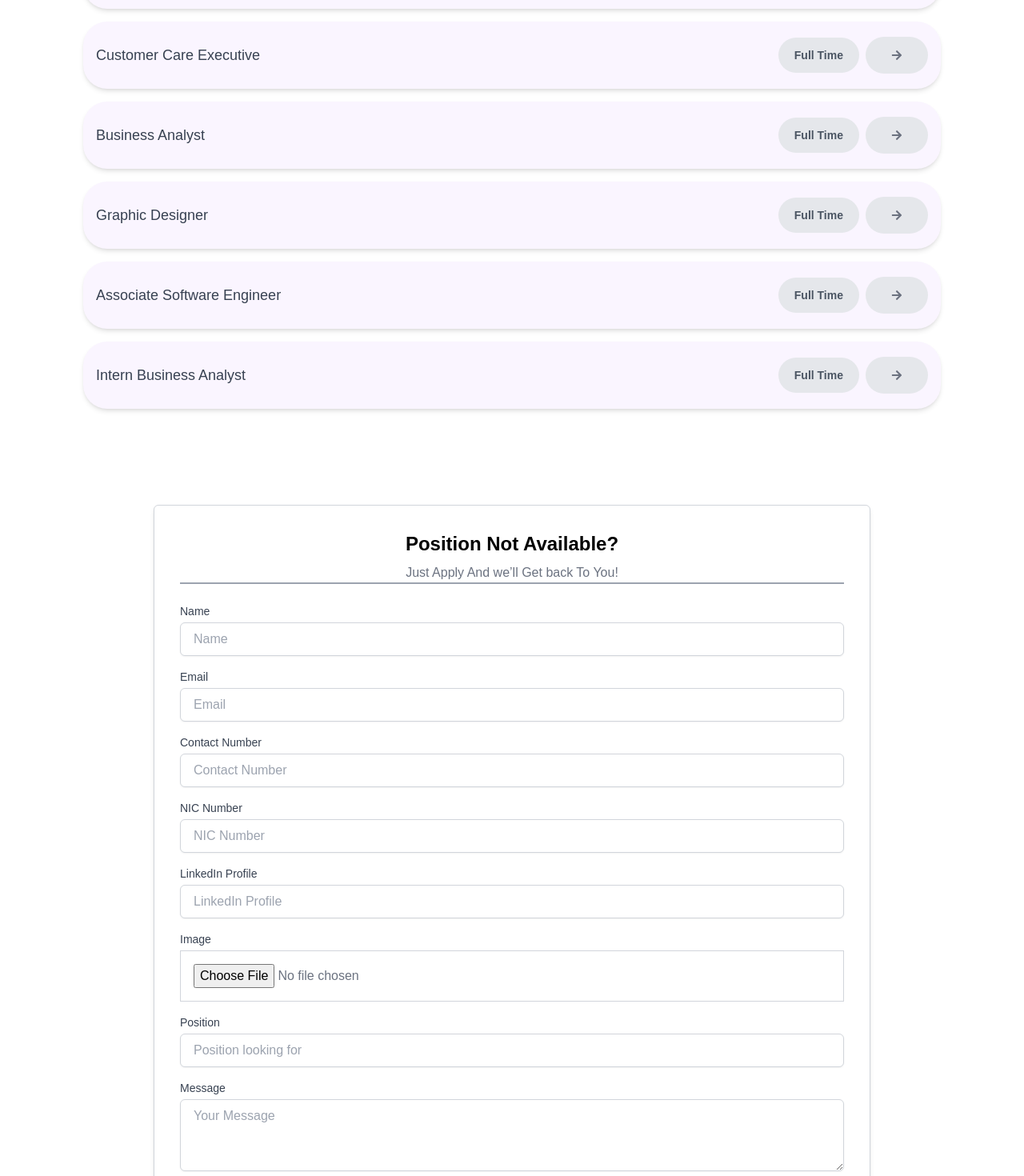
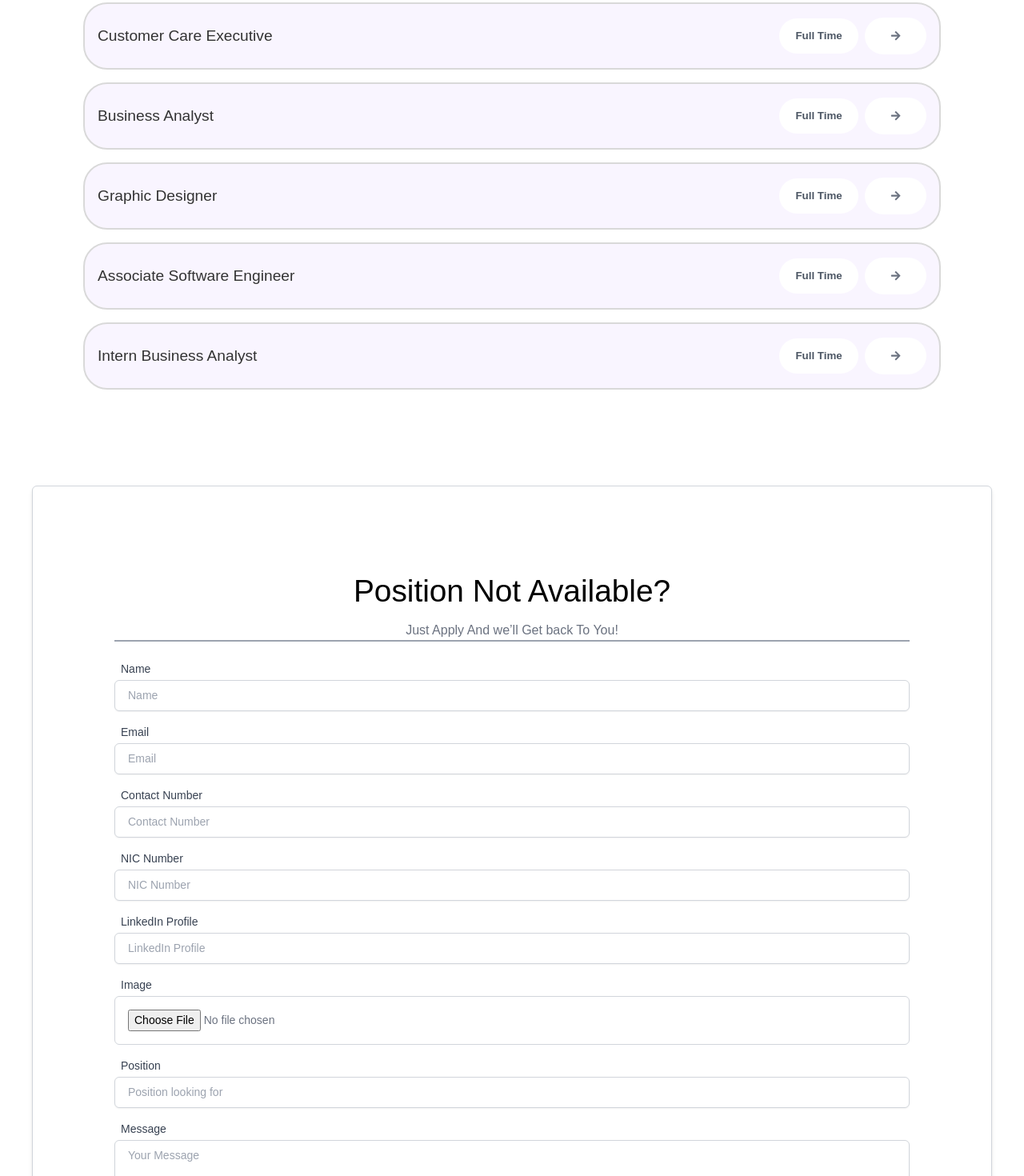
Before and after one commit to SPLkavinga/Asipiya-website, a React (Create React App) app: page /vacancie in a window 1280 px wide. Shown: the part 1539-3009 px from the top of the page at 80% size. Built offline with nearby package versions, Linux system fonts and the light colour scheme.

Commit message:
contact us abd vacancie page css update

```diff
--- a/src/Pages/Contact.jsx
+++ b/src/Pages/Contact.jsx
@@ -152,7 +152,7 @@ function Contact() {
         <div className="grid grid-cols-1 gap-6 mt-4 md:grid-cols-4 md:mt-0">
             {/* Section 1 */}
             <div>
-            <p className="mb-3 text-sm font-semibold">Chat with Us</p>
+            <p className="mb-3 text-sm font-semibold text-[#333333] text-opacity-80">Chat with Us</p>
             <p className="text-sm text-gray-500 w-[284px]">
                 Reach out to us for inquiries, support, or collaborations. We’re here to assist you!
             </p>
@@ -171,7 +171,7 @@ function Contact() {
 
             {/* Section 2 */}
             <div>
-            <p className="mb-3 text-sm font-semibold">Call Us</p>
+            <p className="mb-3 text-sm font-semibold text-[#333333] text-opacity-80">Call Us</p>
             <p className="text-sm text-gray-500 w-[284px]">
                 Call us for personalized assistance, inquiries, or support. We're just a phone call away!
             </p>
@@ -184,7 +184,7 @@ function Contact() {
 
             {/* Section 3 */}
             <div>
-            <p className="mb-3 text-sm font-semibold">Visit Us</p>
+            <p className="mb-3 text-sm font-semibold text-[#333333] text-opacity-80">Visit Us</p>
             <p className="text-sm text-gray-500 w-[284px]">
                 Visit us at our office for in-person consultations, services, or inquiries. We’d love to meet you!
             </p>
@@ -199,7 +199,7 @@ function Contact() {
 
             {/* Section 4 */}
             <div>
-      <p className="mb-3 text-sm font-semibold">Follow our social</p>
+      <p className="mb-3 text-sm font-semibold text-[#333333] text-opacity-80">Follow our social</p>
       <p className="mb-3 text-sm text-gray-500 w-[284px]">
         Follow us on social media for updates, news, and insights. Stay connected with our latest!
       </p>
--- a/src/Pages/Vacancie.jsx
+++ b/src/Pages/Vacancie.jsx
@@ -49,16 +49,16 @@ function Vacancie() {
             {/* Vacancies Section */}
             <div className="flex items-center justify-center min-h-screen px-4 py-10 md:p-20">
                 <div className="w-full max-w-[1200px]">
-                    <h1 className="mb-8 text-3xl font-bold text-center text-purple-600 ">Open Vacancies</h1>
+                    <h1 className="mb-[8px] text-3xl font-bold text-center text-[#333333] ">Open <span className='text-purple-600'> Vacancies</span></h1>
                     <div className="h-1 max-w-screen-xl mt-1 bg-gray-600"></div>
                     <div className="p-6 ">
                         {vacancies.map((vacancy, index) => (
                             <Link to={vacancy.link} key={index} className="block mb-4">
-                                <div className="flex items-center justify-between p-4 h-[84px] transition-colors shadow-md rounded-[30px] bg-purple-50 hover:bg-purple-100">
-                                    <span className="text-lg font-medium text-gray-700">{vacancy.title}</span>
+                                <div className="flex items-center justify-between p-4 h-[84px] transition-colors border-2 border-[#D9D9D9] rounded-[30px] bg-[#F9F5FF] hover:bg-purple-100">
+                                    <span className="text-[19.2px] font-medium text-[#333333]">{vacancy.title}</span>
                                     <div className="flex items-center gap-2">
-                                        <span className="px-5 py-3 text-sm font-bold text-gray-600 bg-gray-200 rounded-full">Full Time</span>
-                                        <span className="px-8 py-4 text-sm font-bold text-gray-600 bg-gray-200 rounded-full"><FaArrowRight className="text-gray-500" /></span>
+                                        <span className="px-5 py-3 text-[13.33px] font-bold text-gray-600 bg-white rounded-full">Full Time</span>
+                                        <span className="px-8 py-4 text-[13.33px] font-bold text-gray-600 bg-white rounded-full"><FaArrowRight className="text-gray-500" /></span>
 
                                     </div>
                                 </div>
@@ -69,103 +69,103 @@ function Vacancie() {
             </div>
 
             <div className="flex items-center justify-center min-h-screen bg-white">
-                <div className="w-full max-w-4xl p-8 mb-5 bg-white border border-gray-300 rounded-md shadow-md">
-                    <h1 className="w-full mb-2 text-2xl font-semibold text-center ">Position Not Available?</h1>
-                    <p className="mb-6 text-center text-gray-500 border-b-2 border-gray-400">
+                <div className="w-full max-w-[1200px] p-[102px] mb-5 bg-white border border-gray-300 rounded-md shadow-md ">
+                    <h1 className="w-full mb-2 text-[38.81px] font-medium text-center ">Position Not Available?</h1>
+                    <p className="mb-6 text-center font-normal text-gray-500 border-b-2 border-gray-400">
                     Just Apply And we’ll Get back To You!
                     </p>
                     <form className="space-y-4">
                     <div>
-                        <label className="block text-sm font-medium text-gray-700" htmlFor="name">
+                        <label className="block text-sm font-medium pl-2 text-gray-700" htmlFor="name">
                         Name
                         </label>
                         <input
                         type="text"
                         id="name"
-                        className="block w-full p-4 py-2 mt-1 border border-gray-300 rounded-md shadow-sm focus:border-purple-500 focus:ring-purple-500"
+                        className="block w-full p-4 py-2 mt-1 border border-gray-300 rounded-md shadow-sm focus:border-purple-500 focus:ring-purple-500 text-[14px]"
                         placeholder="Name"
                         />
                     </div>
 
                     <div>
-                        <label className="block text-sm font-medium text-gray-700" htmlFor="email">
+                        <label className="block text-sm font-medium text-gray-700 pl-2" htmlFor="email">
                         Email
                         </label>
                         <input
                         type="email"
                         id="email"
-                        className="block w-full p-4 py-2 mt-1 border border-gray-300 rounded-md shadow-sm focus:border-purple-500 focus:ring-purple-500"
+                        className="block w-full p-4 py-2 mt-1 border border-gray-300 rounded-md shadow-sm focus:border-purple-500 focus:ring-purple-500 text-[14px]"
                         placeholder="Email"
                         />
                     </div>
 
                     <div>
-                        <label className="block text-sm font-medium text-gray-700" htmlFor="contactNumber">
+                        <label className="block text-sm font-medium text-gray-700 pl-2" htmlFor="contactNumber">
                         Contact Number
                         </label>
                         <input
                         type="tel"
                         id="contactNumber"
-                         className="block w-full p-4 py-2 mt-1 border border-gray-300 rounded-md shadow-sm focus:border-purple-500 focus:ring-purple-500"
+                         className="block w-full p-4 py-2 mt-1 border border-gray-300 rounded-md shadow-sm focus:border-purple-500 focus:ring-purple-500 text-[14px]"
                         placeholder="Contact Number"
                         />
                     </div>
 
                     <div>
-                        <label className="block text-sm font-medium text-gray-700" htmlFor="nicNumber">
+                        <label className="block text-sm font-medium text-gray-700 pl-2" htmlFor="nicNumber">
                         NIC Number
                         </label>
                         <input
                         type="text"
                         id="nicNumber"
-                         className="block w-full p-4 py-2 mt-1 border border-gray-300 rounded-md shadow-sm focus:border-purple-500 focus:ring-purple-500"
+                         className="block w-full p-4 py-2 mt-1 border border-gray-300 rounded-md shadow-sm focus:border-purple-500 focus:ring-purple-500 text-[14px]"
                         placeholder="NIC Number"
                         />
                     </div>
 
                     <div>
-                        <label className="block text-sm font-medium text-gray-700" htmlFor="linkedinProfile">
+                        <label className="block text-sm font-medium text-gray-700 pl-2" htmlFor="linkedinProfile">
                         LinkedIn Profile
                         </label>
                         <input
                         type="url"
                         id="linkedinProfile"
-                         className="block w-full p-4 py-2 mt-1 border border-gray-300 rounded-md shadow-sm focus:border-purple-500 focus:ring-purple-500"
+                         className="block w-full p-4 py-2 mt-1 border border-gray-300 rounded-md shadow-sm focus:border-purple-500 focus:ring-purple-500 text-[14px]"
                         placeholder="LinkedIn Profile"
                         />
                     </div>
 
                     <div>
-                        <label className="block text-sm font-medium text-gray-700" htmlFor="image">
+                        <label className="block text-sm font-medium text-gray-700 pl-2" htmlFor="image">
                         Image
                         </label>
                         <input
                         type="file"
                         id="image"
-                        className="block w-full p-4 py-4 mt-1 text-gray-500 border border-gray-300 "
+                        className="block w-full p-4 py-4 mt-1 text-gray-500 border border-gray-300 text-[14px] rounded-md"
                         />
                     </div>
 
                     <div>
-                        <label className="block text-sm font-medium text-gray-700" htmlFor="position">
+                        <label className="block text-sm font-medium text-gray-700 pl-2" htmlFor="position">
                         Position
                         </label>
                         <input
                         type="text"
                         id="position"
-                         className="block w-full p-4 py-2 mt-1 border border-gray-300 rounded-md shadow-sm focus:border-purple-500 focus:ring-purple-500"
+                         className="block w-full p-4 py-2 mt-1 border border-gray-300 rounded-md shadow-sm focus:border-purple-500 focus:ring-purple-500 text-[14px]"
                         placeholder="Position looking for"
                         />
                     </div>
 
                     <div>
-                        <label className="block text-sm font-medium text-gray-700" htmlFor="message">
+                        <label className="block text-sm font-medium text-gray-700 pl-2" htmlFor="message">
                         Message
                         </label>
                         <textarea
                         id="message"
                         rows="3"
-                         className="block w-full p-4 py-2 mt-1 border border-gray-300 rounded-md shadow-sm focus:border-purple-500 focus:ring-purple-500"
+                         className="block w-full p-4 py-2 mt-1 border border-gray-300 rounded-md shadow-sm focus:border-purple-500 focus:ring-purple-500 text-[14px]"
                         placeholder="Your Message"
                         ></textarea>
                     </div>
```
